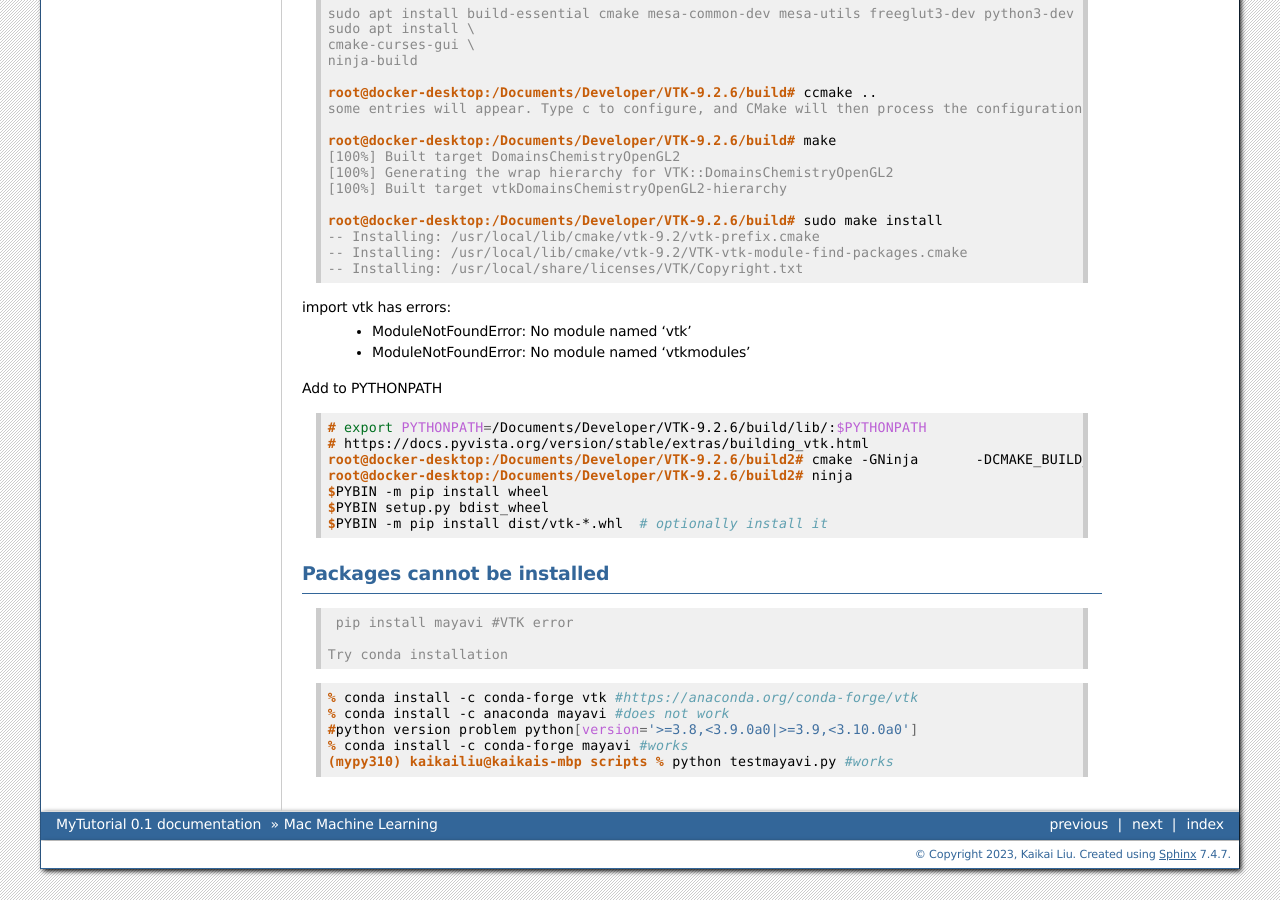
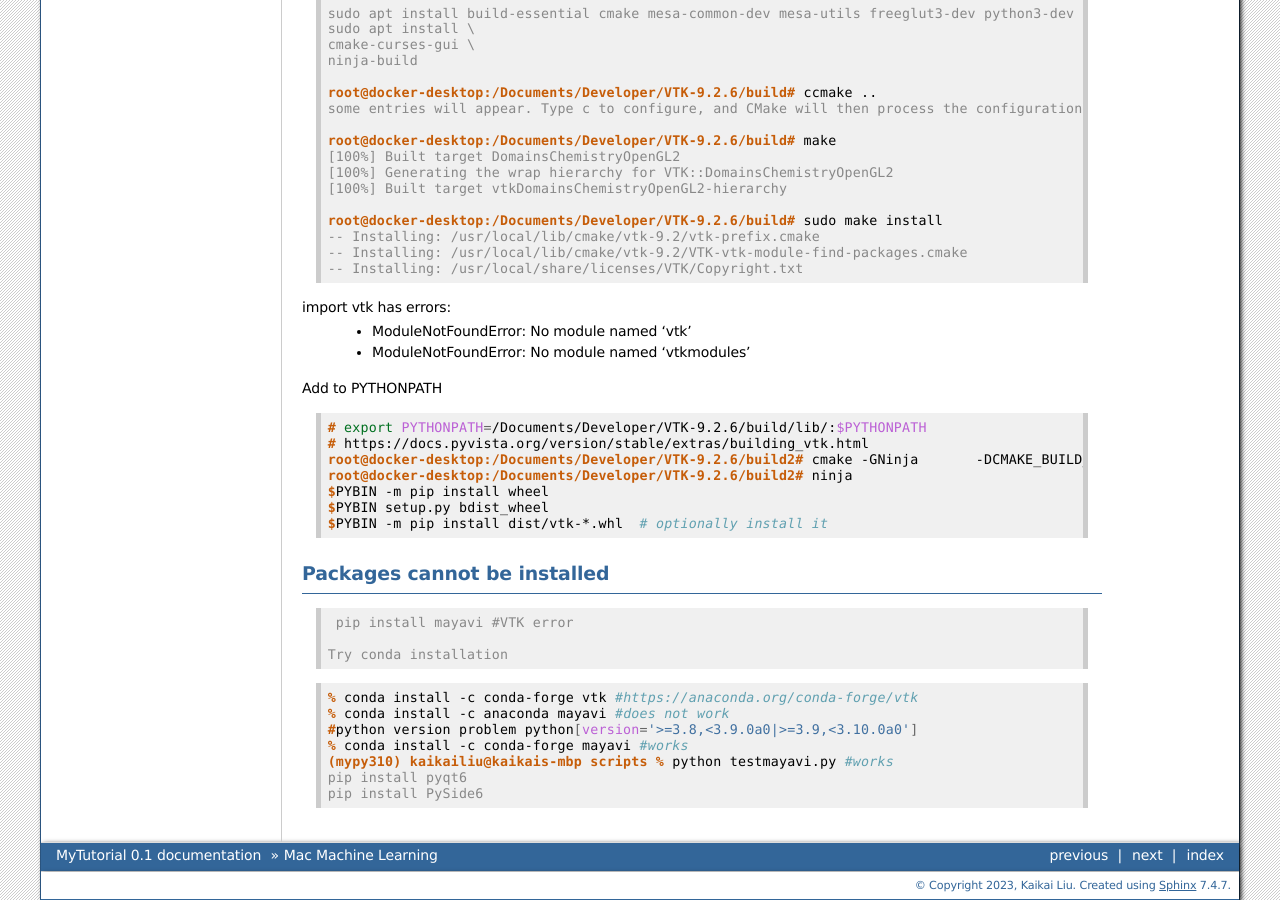
Before and after one commit to lkk688/mytutorial, a Sphinx documentation site: the page built from docs/source/MacML.rst, in a window 1280 px wide and 900 px high, scrolled down 4525 px. Built offline with Sphinx 7.4.7, drawn with Linux system fonts in a browser that asks for light colours.

Commit message:
modified MacML

```diff
--- a/docs/source/MacML.rst
+++ b/docs/source/MacML.rst
@@ -345,3 +345,5 @@ Packages cannot be installed
   #python version problem python[version='>=3.8,<3.9.0a0|>=3.9,<3.10.0a0']
   % conda install -c conda-forge mayavi #works
   (mypy310) kaikailiu@kaikais-mbp scripts % python testmayavi.py #works
+  pip install pyqt6
+  pip install PySide6
```
